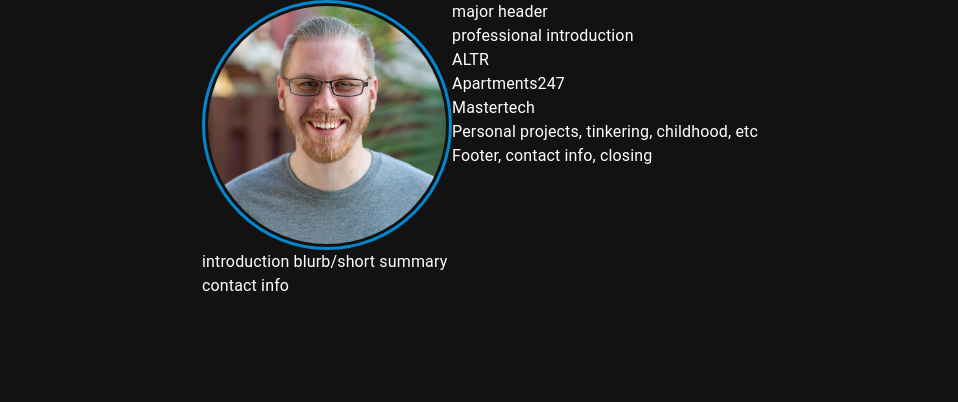
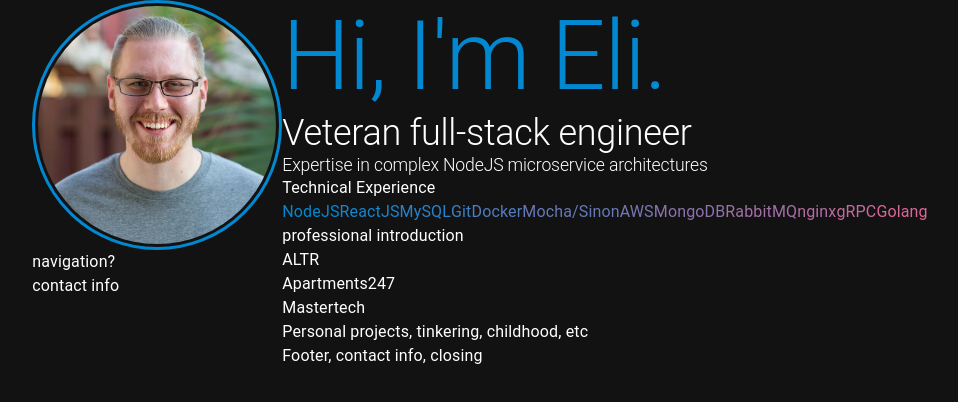
Before and after one commit to seriouslysexy/seriouslysexy, a React app: page / in a window 1280 px wide. Shown: the top 402 px of the page, without its empty margins (160-1118 px from the left). Built offline with nearby package versions, Linux system fonts and the light colour scheme.

Commit message:
WIP layout changes, started getting content on page

```diff
--- /dev/null
+++ b/src/components/introduction.jsx
@@ -0,0 +1,30 @@
+import React from "react";
+
+import { makeStyles } from '@mui/styles';
+
+import Box from "@mui/material/Box";
+import Typography from "@mui/material/Typography";
+
+const useStyles = makeStyles(theme => ({
+	primaryHeader: {
+		fontSize: "6em"
+	},
+	secondaryHeader: {
+		fontSize: "2.25em"
+	},
+	tertiaryHeader: {
+		fontSize: "1.1em"
+	}
+}));
+
+function Introduction(props) {
+	const classes = useStyles();
+
+	return (<Box>
+		<Typography className={classes.primaryHeader} color="primary" variant="h1">Hi, I'm Eli.</Typography>
+		<Typography className={classes.secondaryHeader} variant="h2">Veteran full-stack engineer</Typography>
+		<Typography className={classes.tertiaryHeader} variant="h2">Expertise in complex NodeJS microservice architectures</Typography>
+	</Box>);
+}
+
+export default Introduction;
--- a/src/components/layout/LayoutContainer.jsx
+++ b/src/components/layout/LayoutContainer.jsx
@@ -5,6 +5,8 @@ import Box from "@mui/material/Box";
 // import { makeStyles } from '@mui/styles';
 
 import ProfilePicture from "../profilePicture/ProfilePicture";
+import Introduction from "../introduction";
+import Skills from "../skills";
 
 // const useStyles = makeStyles({
 // 	outerContentContainerStyles: {
@@ -31,11 +33,12 @@ function LayoutContainer() {
 			<Box height="100%" width="80%" maxWidth="1200px" display="flex" flexDirection="row" justifyContent="center" alignItems="flex-start">
 				<Box className="leftContent">
 					<ProfilePicture />
-					<div>introduction blurb/short summary</div>
+					<div>navigation?</div>
 					<div>contact info</div>
 				</Box>
 				<Box className="rightContent">
-					<div>major header</div>
+					<Introduction />
+					<Skills />
 					<div>professional introduction</div>
 					<div>ALTR</div>
 					<div>Apartments247</div>
--- /dev/null
+++ b/src/components/skills.jsx
@@ -0,0 +1,43 @@
+import React from "react";
+
+import { makeStyles, useTheme } from '@mui/styles';
+
+import Box from "@mui/material/Box";
+import Typography from "@mui/material/Typography";
+
+const useStyles = makeStyles(theme => ({
+	primaryHeader: {
+		fontSize: "6em"
+	},
+	secondaryHeader: {
+		fontSize: "2.25em"
+	},
+	tertiaryHeader: {
+		fontSize: "1.1em"
+	}
+}));
+
+const expert = ["NodeJS", "ReactJS"];
+const experienced = ["MySQL", "Git", "Docker"];
+const comfortable = ["Mocha/Sinon", "AWS", "MongoDB", "RabbitMQ", "nginx", "gRPC"];
+const beginner = ["Golang"];
+
+function Skills(props) {
+	const classes = useStyles();
+	const theme = useTheme();
+
+	let skills = [...expert, ...experienced, ...comfortable, ...beginner];
+
+	return (<Box>
+		<Typography>Technical Experience</Typography>
+		<Box display="flex">
+			{skills.map((skill, idx) => {
+				let pct = Math.round((idx / skills.length) * 100);
+				let color = theme.functions.getTransitionColor(theme.palette.primary.main, theme.palette.secondary.main, pct);
+				return <Typography style={{color: color}}>{skill}</Typography>
+			})}
+		</Box>
+	</Box>);
+}
+
+export default Skills;
--- a/src/theme.js
+++ b/src/theme.js
@@ -10,6 +10,40 @@ const theme = createTheme({
 		secondary: {
 			main: pink[300]
 		}
+	},
+	functions: {
+		getTransitionColor: (startColor, endColor, pct) => {
+			if (!startColor || !endColor || (!pct && pct !== 0)) {
+				throw "startColor, endColor, and pct must be provided.";
+			} else if (isNaN(pct) || pct > 100 || pct < 0) {
+				throw "pct must be a number between 0 and 100 inclusive";
+			} else if (startColor.length > 7 || startColor.length < 5 || endColor.length > 7 || endColor.length < 5) {
+				throw "startColor and endColor must be 6 length hexcode colors (# optional)";
+			}
+
+			if (startColor.startsWith("#")) {
+				startColor = startColor.substring(1);
+			}
+			if (endColor.startsWith("#")) {
+				endColor = endColor.substring(1);
+			}
+
+			let ratio = pct / 100;
+
+			let r = Math.ceil(parseInt(startColor.substring(0,2), 16) * (1 - ratio) + parseInt(endColor.substring(0,2), 16) * ratio);
+			let g = Math.ceil(parseInt(startColor.substring(2,4), 16) * (1 - ratio) + parseInt(endColor.substring(2,4), 16) * ratio);
+			let b = Math.ceil(parseInt(startColor.substring(4,6), 16) * (1 - ratio) + parseInt(endColor.substring(4,6), 16) * ratio);
+
+			const hex = function(x) {
+				x = x.toString(16);
+				if (x.length == 1) {
+					x = "0" + x;
+				}
+				return x;
+			};
+
+			return "#" + hex(r) + hex(g) + hex(b);
+		}
 	}
 });
 
```
